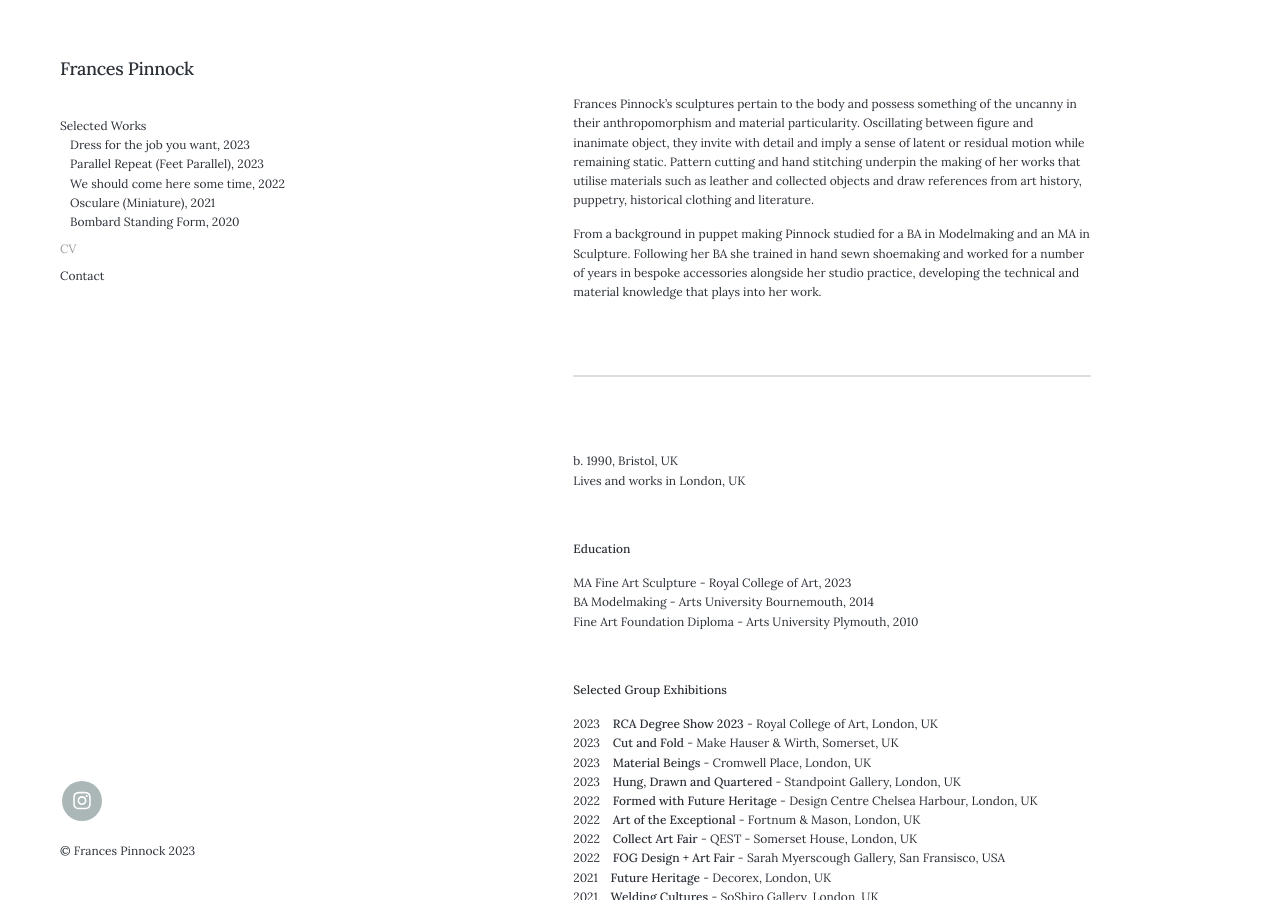
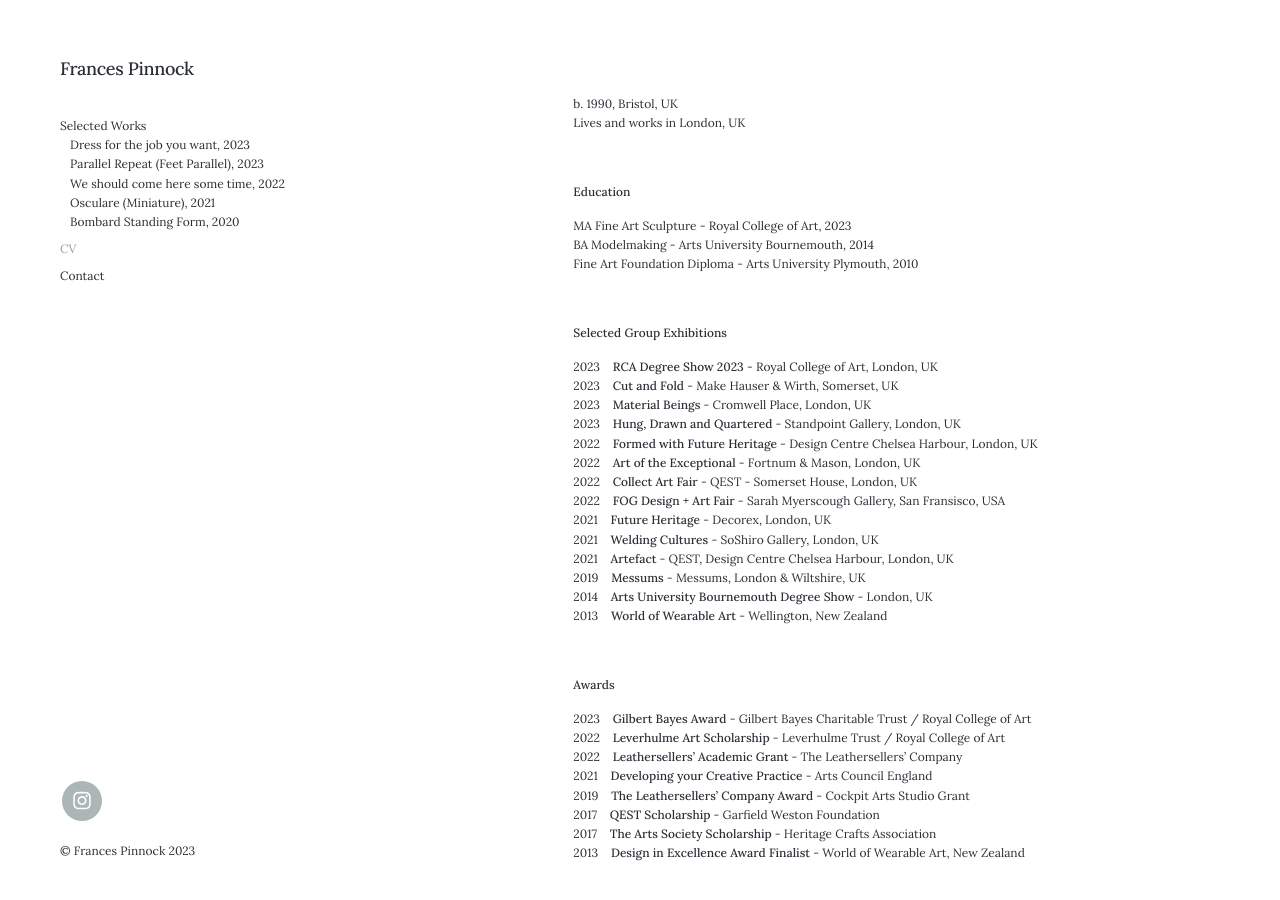
Before and after one commit to francespinnock/francespinnock.github.io, a Jekyll site: the page built from _pages/cv.md, in a window 1280 px wide and 900 px high. Built offline with Jekyll 4.4.1, drawn with Linux system fonts in a browser that asks for light colours; nearby versions of some CDN libraries.

Commit message:
Update cv.md

```diff
--- a/_pages/cv.md
+++ b/_pages/cv.md
@@ -4,15 +4,6 @@ subtitle:
 description: About Frances Pinnock
 ---
 
-<br />
-
-Frances Pinnock's sculptures pertain to the body and possess something of the uncanny in their anthropomorphism and material particularity. Oscillating between figure and inanimate object, they invite with detail and imply a sense of latent or residual motion while remaining static. Pattern cutting and hand stitching underpin the making of her works that utilise materials such as leather and collected objects and draw references from art history, puppetry, historical clothing and literature.
-
-From a background in puppet making Pinnock studied for a BA in Modelmaking and an MA in Sculpture. Following her BA she trained in hand sewn shoemaking and worked for a number of years in bespoke accessories alongside her studio practice, developing the technical and material knowledge that plays into her work.
-
-<br />
-
-____________________________________________________________________________________________________________________________________
 
 <br />
 
```
